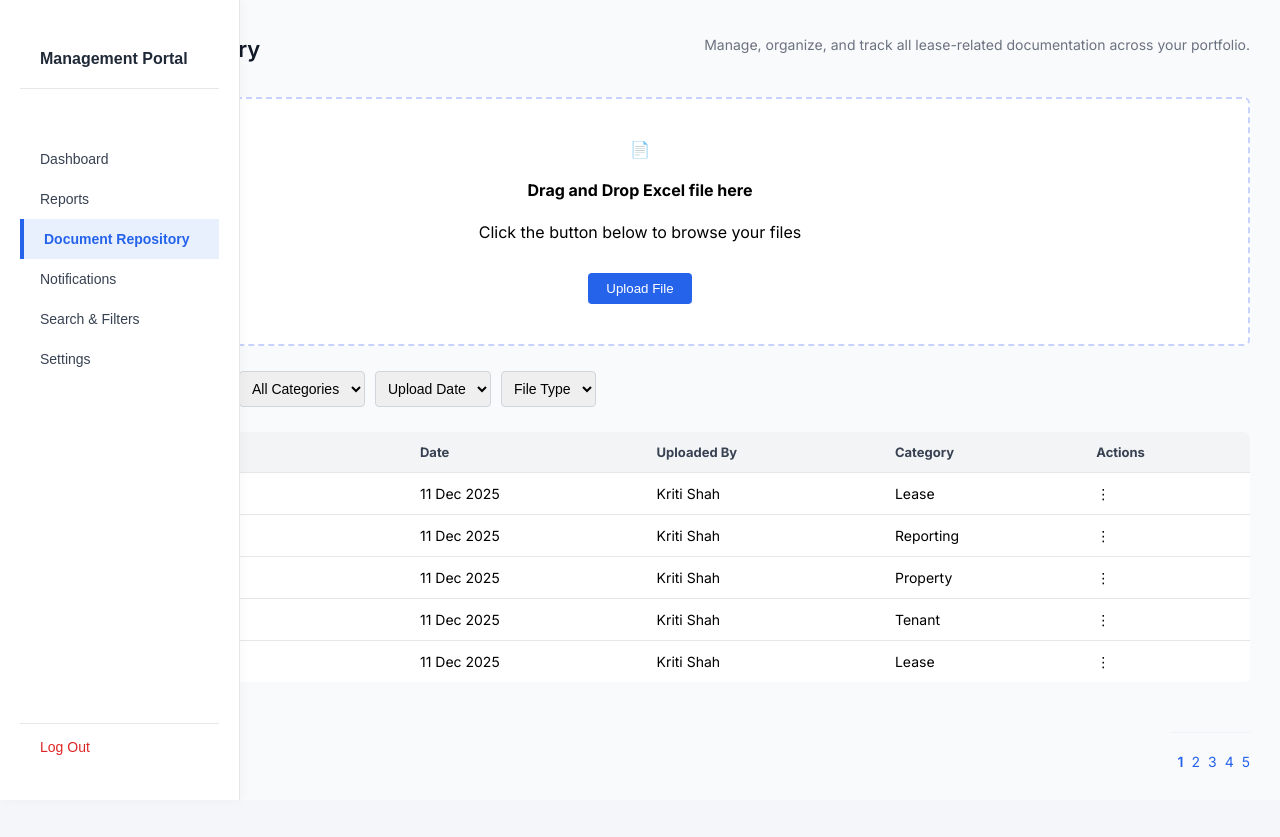
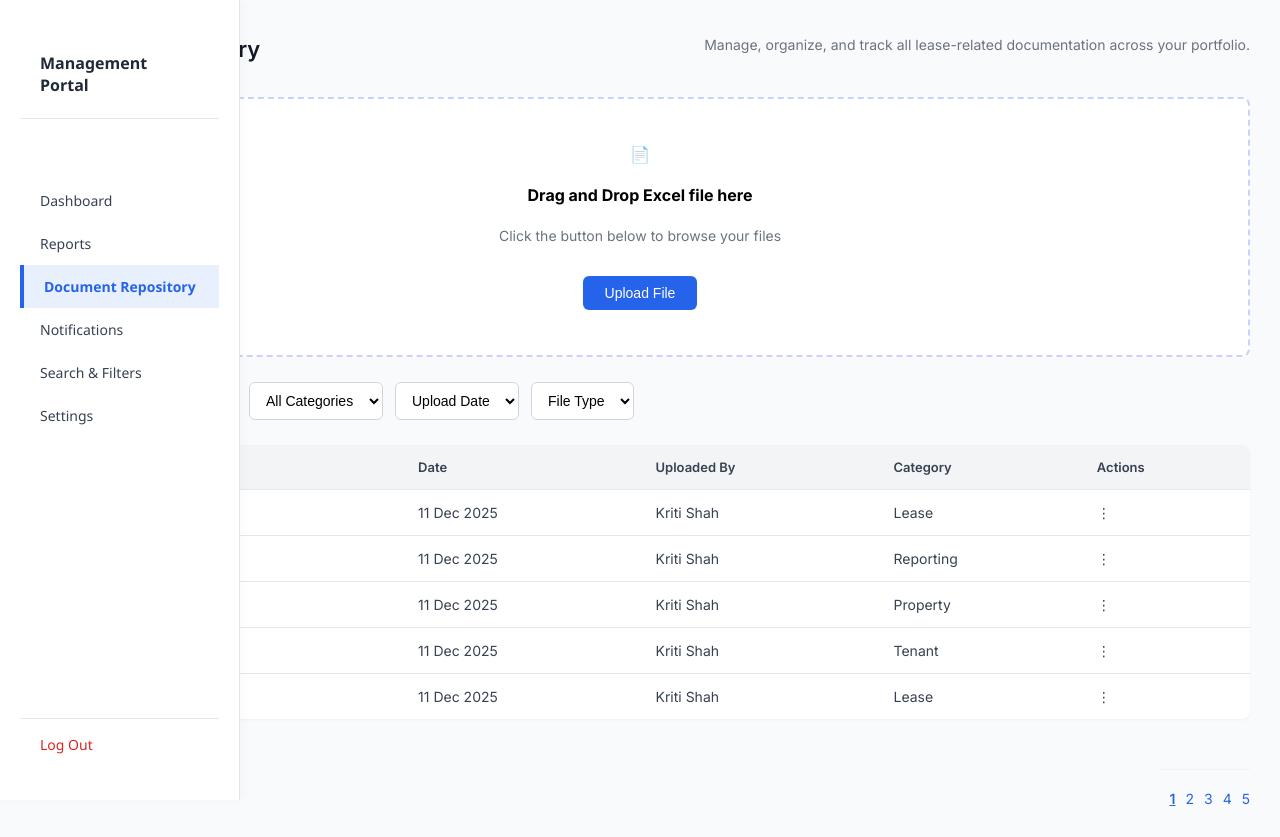
Before and after one commit to saifghl/lms, a React (Create React App) app: page /doc-repo in a window 1280 px wide. Before the commit the page ends 800 px from the top, so only its background shows below. Built offline with nearby package versions, Linux system fonts and the light colour scheme.

Commit message:
Update sidebar.css

```diff
--- a/src/components/management-rep/sidebar.css
+++ b/src/components/management-rep/sidebar.css
@@ -1,4 +1,9 @@
-/* Sidebar container */
+/* ===== GLOBAL RESET ===== */
+* {
+  box-sizing: border-box;
+}
+
+/* ===== SIDEBAR ===== */
 .sidebar {
   width: 240px;
   height: 100vh;
@@ -6,12 +11,12 @@
   border-right: 1px solid #e5e7eb;
   display: flex;
   flex-direction: column;
-  font-family: Arial, sans-serif;
+  font-family: "Segoe UI", Arial, sans-serif;
 }
 
-/* Header */
+/* ===== SIDEBAR HEADER ===== */
 .sidebar-header {
-  padding: 20px;
+  padding: 22px 20px;
   border-bottom: 1px solid #e5e7eb;
 }
 
@@ -22,10 +27,10 @@
   color: #1f2937;
 }
 
-/* Menu */
+/* ===== MENU ===== */
 .sidebar-menu {
   list-style: none;
-  padding: 0;
+  padding: 10px 0;
   margin: 0;
   flex-grow: 1;
 }
@@ -35,13 +40,16 @@
   font-size: 14px;
   color: #374151;
   cursor: pointer;
+  display: flex;
+  align-items: center;
+  transition: all 0.2s ease;
 }
 
 .menu-item:hover {
   background-color: #f3f4f6;
 }
 
-/* Active menu item */
+/* ACTIVE ITEM */
 .menu-item.active {
   background-color: #e8f0fe;
   color: #2563eb;
@@ -49,29 +57,35 @@
   border-left: 4px solid #2563eb;
 }
 
-/* Footer */
+/* ===== FOOTER ===== */
 .sidebar-footer {
-  padding: 15px 20px;
+  padding: 16px 20px;
   border-top: 1px solid #e5e7eb;
   font-size: 14px;
   color: #dc2626;
   cursor: pointer;
+  transition: background 0.2s ease;
 }
-/* Main layout */
+
+.sidebar-footer:hover {
+  background-color: #fef2f2;
+}
+
+/* ===== MAIN LAYOUT ===== */
 .dashboard {
   display: flex;
   min-height: 100vh;
   background-color: #f9fafb;
 }
 
-/* Right content area */
+/* ===== CONTENT AREA ===== */
 .content-area {
   flex: 1;
   padding: 30px;
   background-color: #f9fafb;
 }
 
-/* Page header */
+/* ===== PAGE HEADER ===== */
 .page-header h2 {
   margin: 0;
   font-size: 22px;
@@ -85,7 +99,7 @@
   color: #6b7280;
 }
 
-/* Upload section */
+/* ===== UPLOAD SECTION ===== */
 .upload-section {
   margin-top: 25px;
 }
@@ -93,41 +107,54 @@
 .upload-box {
   background: #ffffff;
   border: 2px dashed #c7d2fe;
-  padding: 40px;
+  padding: 45px;
   text-align: center;
-  border-radius: 6px;
+  border-radius: 8px;
+}
+
+.upload-box p {
+  font-size: 14px;
+  color: #6b7280;
 }
 
 .upload-btn {
-  margin-top: 15px;
-  padding: 8px 18px;
+  margin-top: 18px;
+  padding: 9px 22px;
   background-color: #2563eb;
   color: #ffffff;
   border: none;
-  border-radius: 4px;
+  border-radius: 6px;
   cursor: pointer;
+  font-size: 14px;
+  transition: background 0.2s ease;
 }
 
-/* Filters */
+.upload-btn:hover {
+  background-color: #1d4ed8;
+}
+
+/* ===== FILTERS ===== */
 .filter-section {
   display: flex;
-  gap: 10px;
+  gap: 12px;
   margin: 25px 0;
 }
 
 .search-input,
 .filter-dropdown {
-  padding: 8px;
+  padding: 9px 12px;
   font-size: 14px;
   border: 1px solid #d1d5db;
-  border-radius: 4px;
+  border-radius: 6px;
+  background-color: #ffffff;
 }
 
-/* Table */
+/* ===== TABLE ===== */
 .table-section {
   background: #ffffff;
-  border-radius: 6px;
+  border-radius: 8px;
   overflow: hidden;
+  box-shadow: 0 1px 3px rgba(0,0,0,0.04);
 }
 
 .doc-table {
@@ -138,31 +165,39 @@
 .doc-table th {
   background-color: #f3f4f6;
   text-align: left;
-  padding: 12px;
+  padding: 14px;
   font-size: 13px;
+  color: #374151;
+  font-weight: 600;
+}
+
+.doc-table td {
+  padding: 14px;
+  border-top: 1px solid #e5e7eb;
+  font-size: 14px;
   color: #374151;
 }
 
-.doc-table td {
-  padding: 12px;
-  border-top: 1px solid #e5e7eb;
-  font-size: 14px;
+.doc-table tr:hover {
+  background-color: #f9fafb;
 }
 
-/* Pagination */
+/* ===== PAGINATION ===== */
 .pagination-section {
   display: flex;
   justify-content: space-between;
   margin-top: 20px;
   font-size: 14px;
+  color: #6b7280;
 }
 
 .pagination .page {
-  margin-left: 8px;
+  margin-left: 10px;
   cursor: pointer;
   color: #2563eb;
 }
 
 .pagination .page.active {
   font-weight: 600;
+  text-decoration: underline;
 }
```
